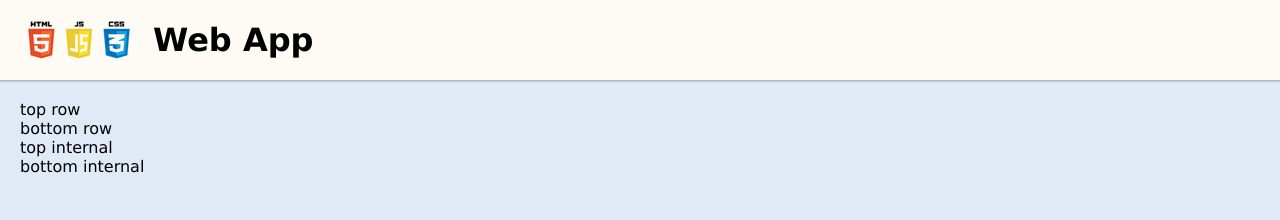
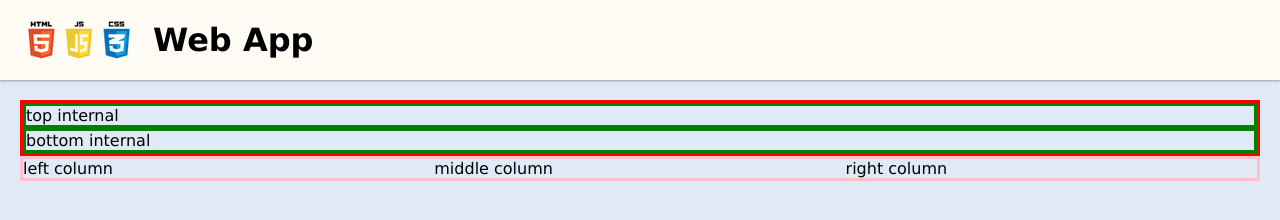
Before and after one commit to Allyson-Camp/copy-a-website, a plain HTML site: page index.html in a window 1280 px wide. Drawn offline with Linux system fonts and the light colour scheme.

Commit message:
added names of what I want to create with grids

```diff
--- a/index.html
+++ b/index.html
@@ -31,13 +31,22 @@
     </header>
 
     <main>
-<div class="top-row">top row</div>
 
-<div class="bottom-row">bottom row</div>
+<section class="upper-portion">
+    <div class="top-row">
+        <div class="top-internal">top internal</div>
+        <div class="bottom-internal">bottom internal
+    </div>
+</section>
 
-<div class="top-internal">top internal</div>
+<section>
+    <div class="bottom-row">
+        <div class="left-column">left column</div>
+        <div class="middle-column">middle column</div>
+        <div class="right-column">right column</div>
+    </div>
+</section>
 
-<div class="bottom-internal">bottom internal</div>
 
     </main>
 
--- a/styles/global.css
+++ b/styles/global.css
@@ -34,6 +34,30 @@ main {
     padding: 20px;
 }
 
-* {
-    border: black 40px;
+.upper-portion {
+    display: grid;
+    grid-template-rows: 50% 50%
+    border: solid
 }
+
+.top-row {
+    display: grid;
+    border: red;
+    border-style: solid;
+}
+
+.top-internal {
+    display: grid;
+    border: solid green;
+}
+
+.bottom-internal {
+    display: grid;
+    border: solid green
+}
+
+.bottom-row {
+    display: grid;
+    border: solid pink;
+    grid-template-columns: 33.33% 33.33% 33.33%;
+}
```
